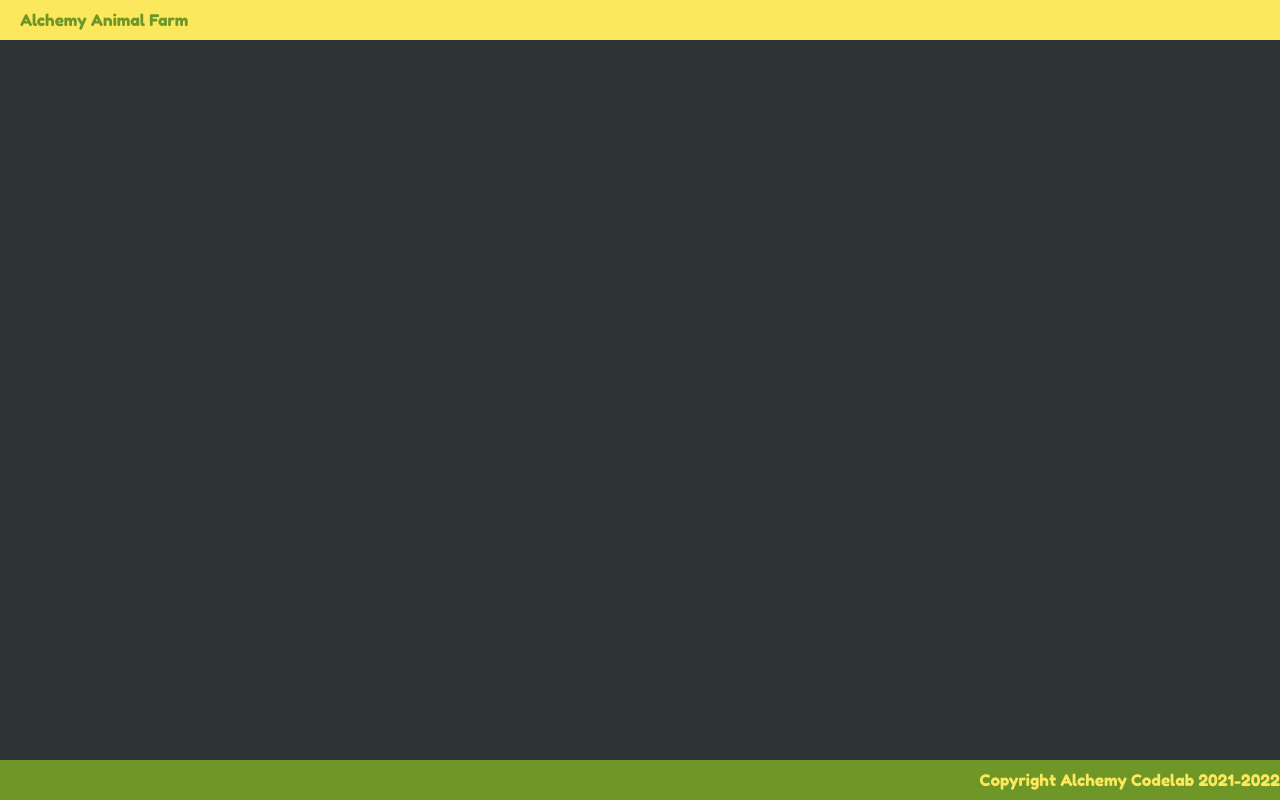
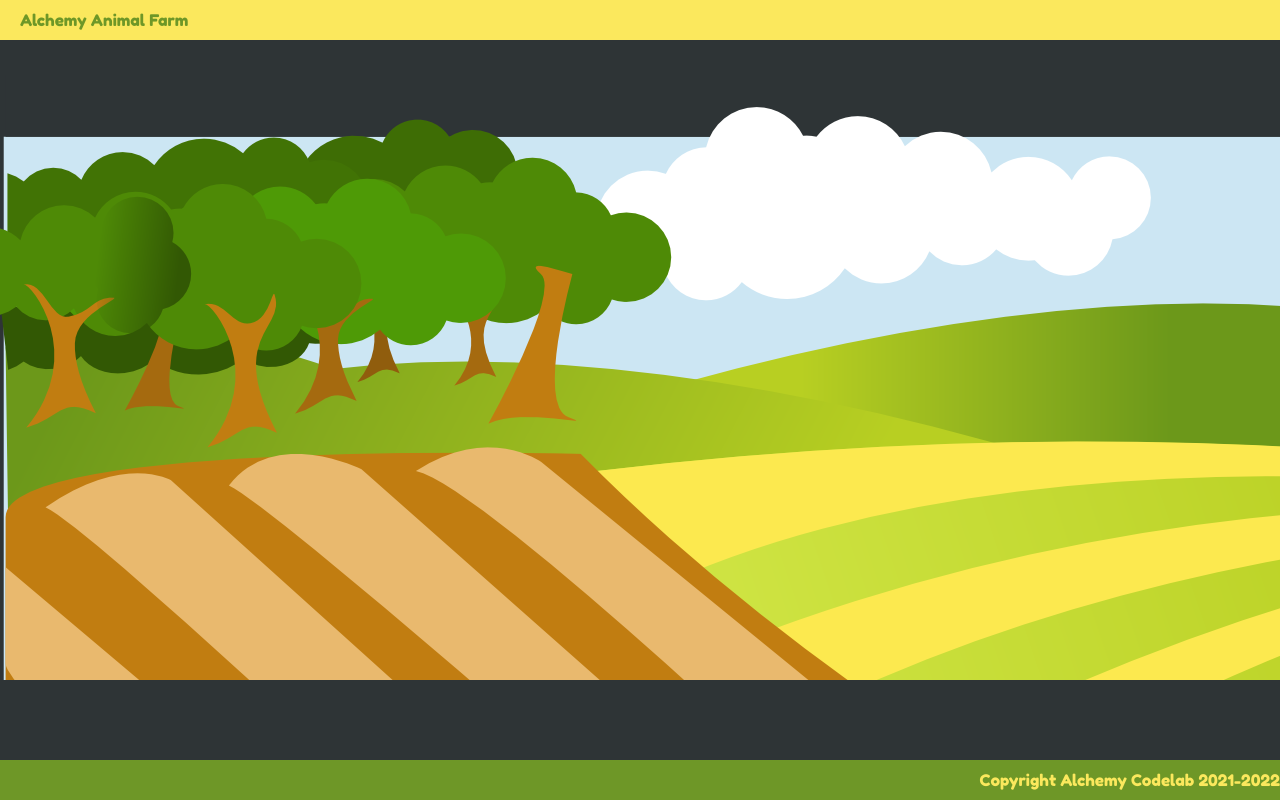
Before and after one commit to Jake-Doherty/react-half-baked-animal-farm, a React (Create React App) app: page / in a window 1280 px wide. Built offline with nearby package versions, Linux system fonts and the light colour scheme.

Commit message:
background image imported and displayed

```diff
--- a/src/App.js
+++ b/src/App.js
@@ -5,10 +5,13 @@ import './App.css';
 import Header from './components/Header/Header';
 import Footer from './components/Footer/Footer';
 import Main from './components/Main/Main';
+// import Animal from './components/Animal/Animal';
+
+import background from './background.png';
 
 function App() {
   return (
-    <div className="App">
+    <div className="App" style={{ backgroundImage: `url(${background})` }}>
       <Header />
       <Main />
       <Footer />
@@ -17,3 +20,5 @@ function App() {
 }
 
 export default App;
+
+//
```
